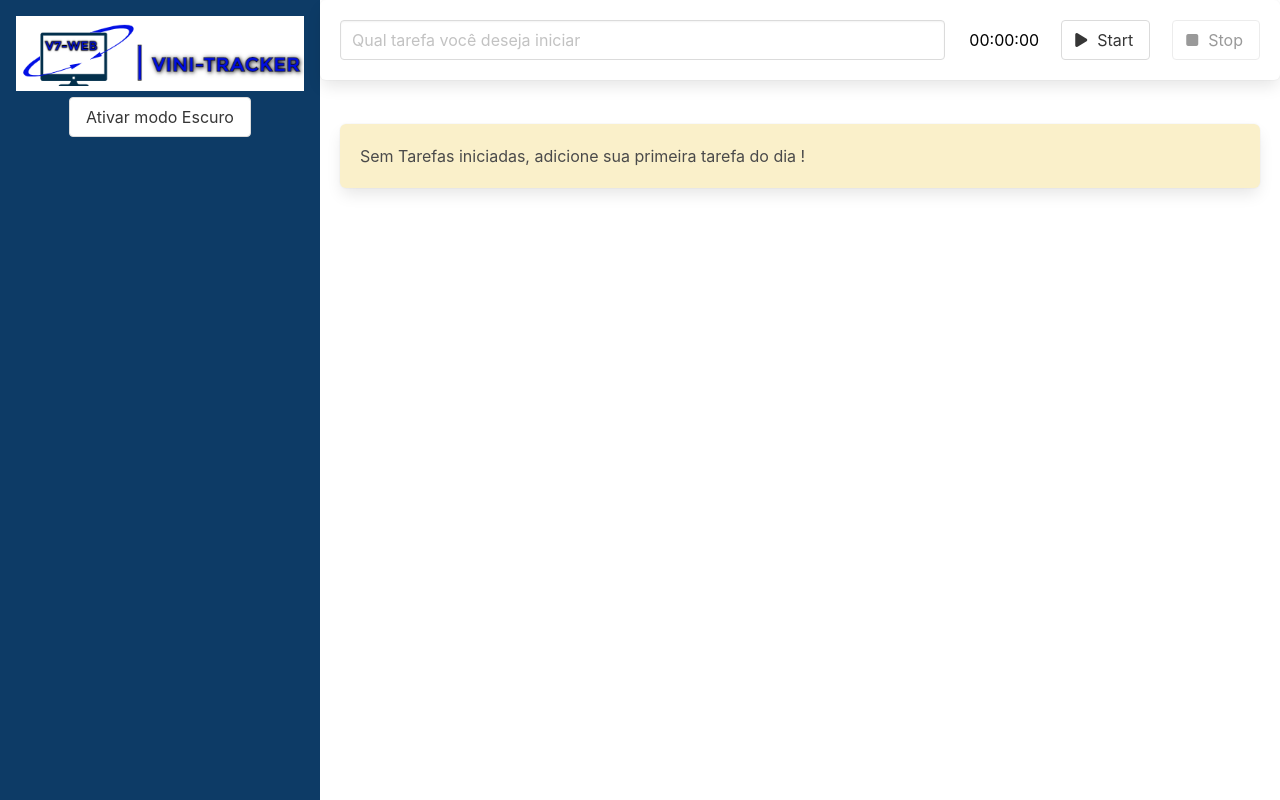
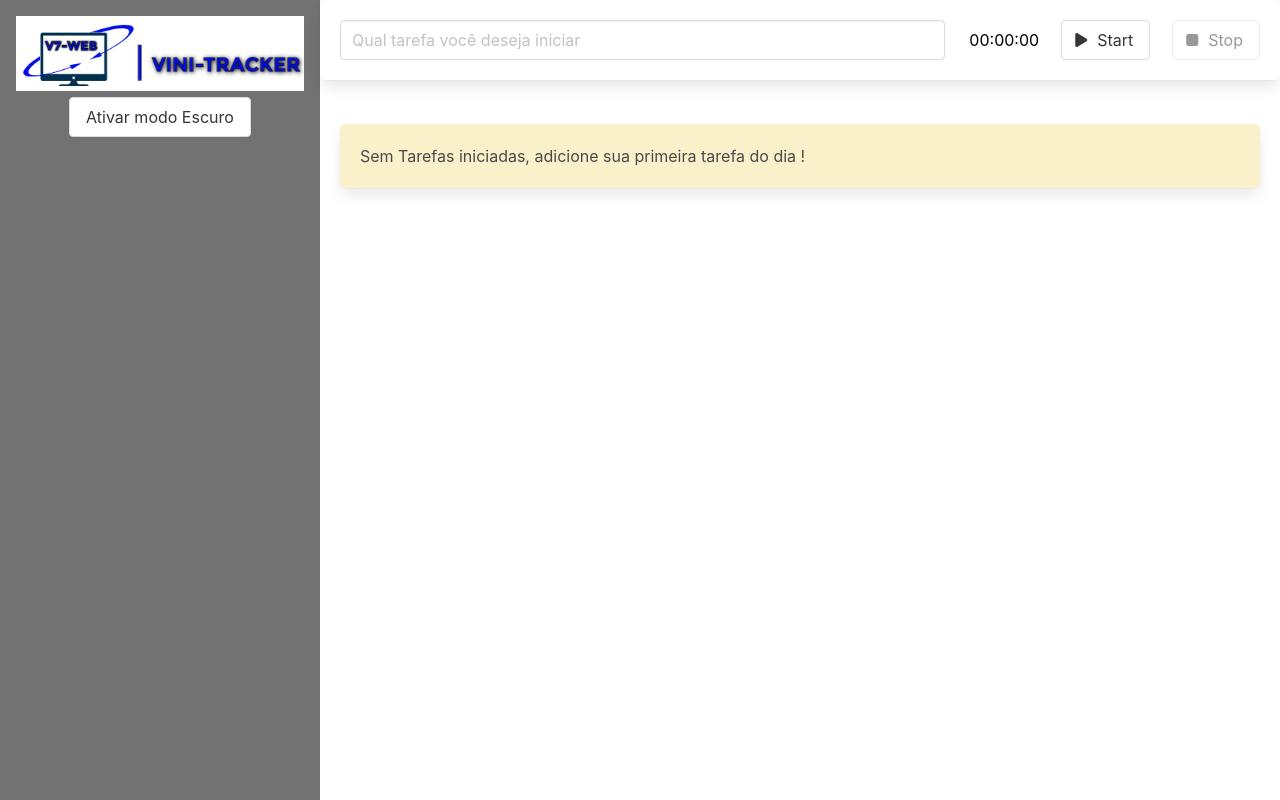
Before and after one commit to ViniciusLima7/vini-tracker, a Vue app: page / in a window 1280 px wide. Built offline with nearby package versions, Linux system fonts and the light colour scheme.

Commit message:
refactor: Trocando Cores dos Temas

```diff
--- a/src/App.vue
+++ b/src/App.vue
@@ -78,12 +78,14 @@ export default defineComponent({
 
 main {
   --bg-primary: #fff;
+  --bg-header: #727272;
   --text-primary: #000;
 }
 
 main.modo-escuro {
-  --bg-primary: #2b2d42;
+  --bg-primary: #000000;
   --text-primary: #ddd;
+  --bg-header: #262626;
 }
 
 .conteudo {
--- a/src/components/MenuLateral.vue
+++ b/src/components/MenuLateral.vue
@@ -48,7 +48,7 @@ export default defineComponent({
 <style scoped>
 header {
   padding: 1rem;
-  background: #0d3b66;
+  background: var(--bg-header);
   width: 100%;
   height: 100vh;
   text-align: center;
```
